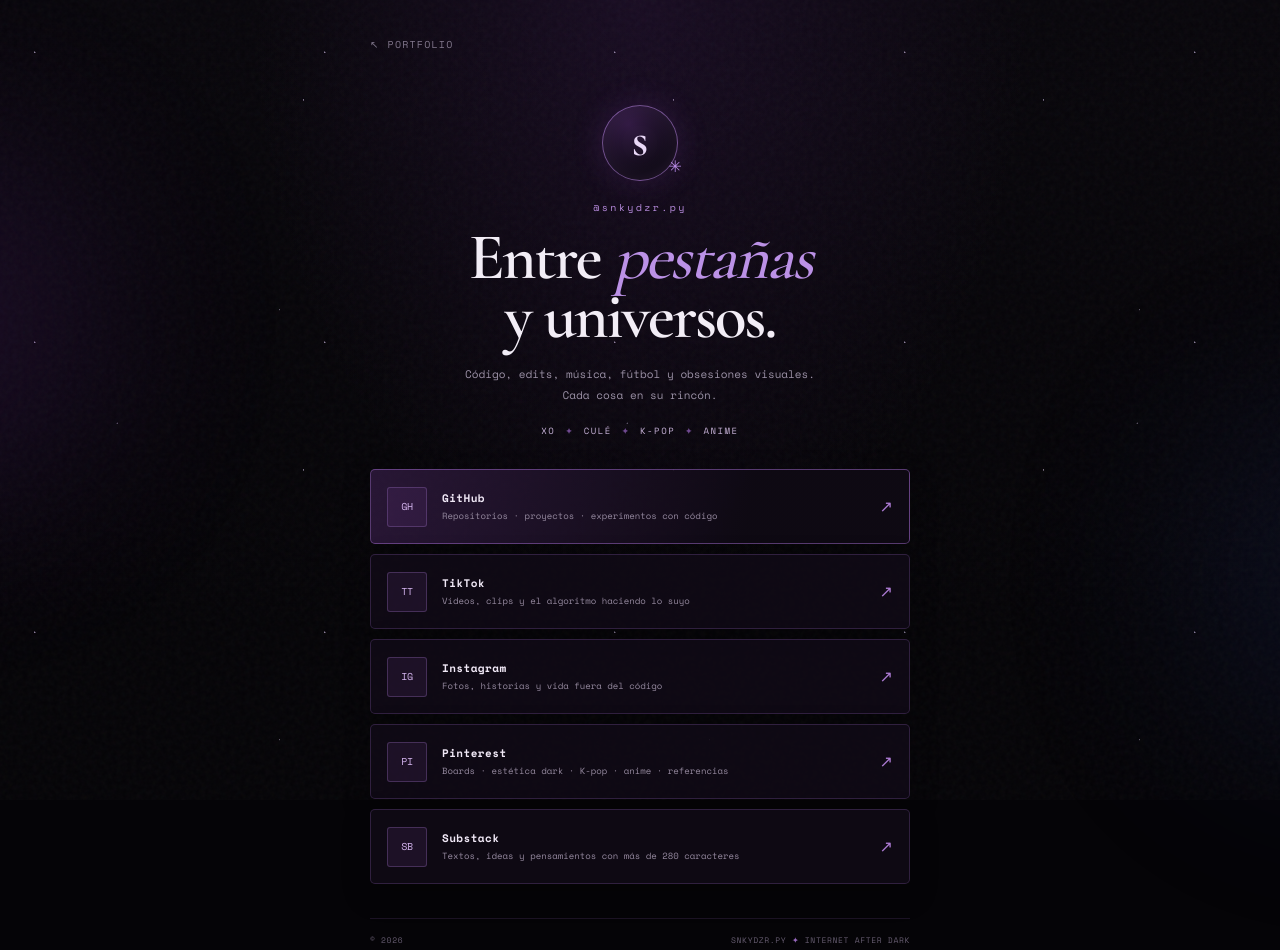
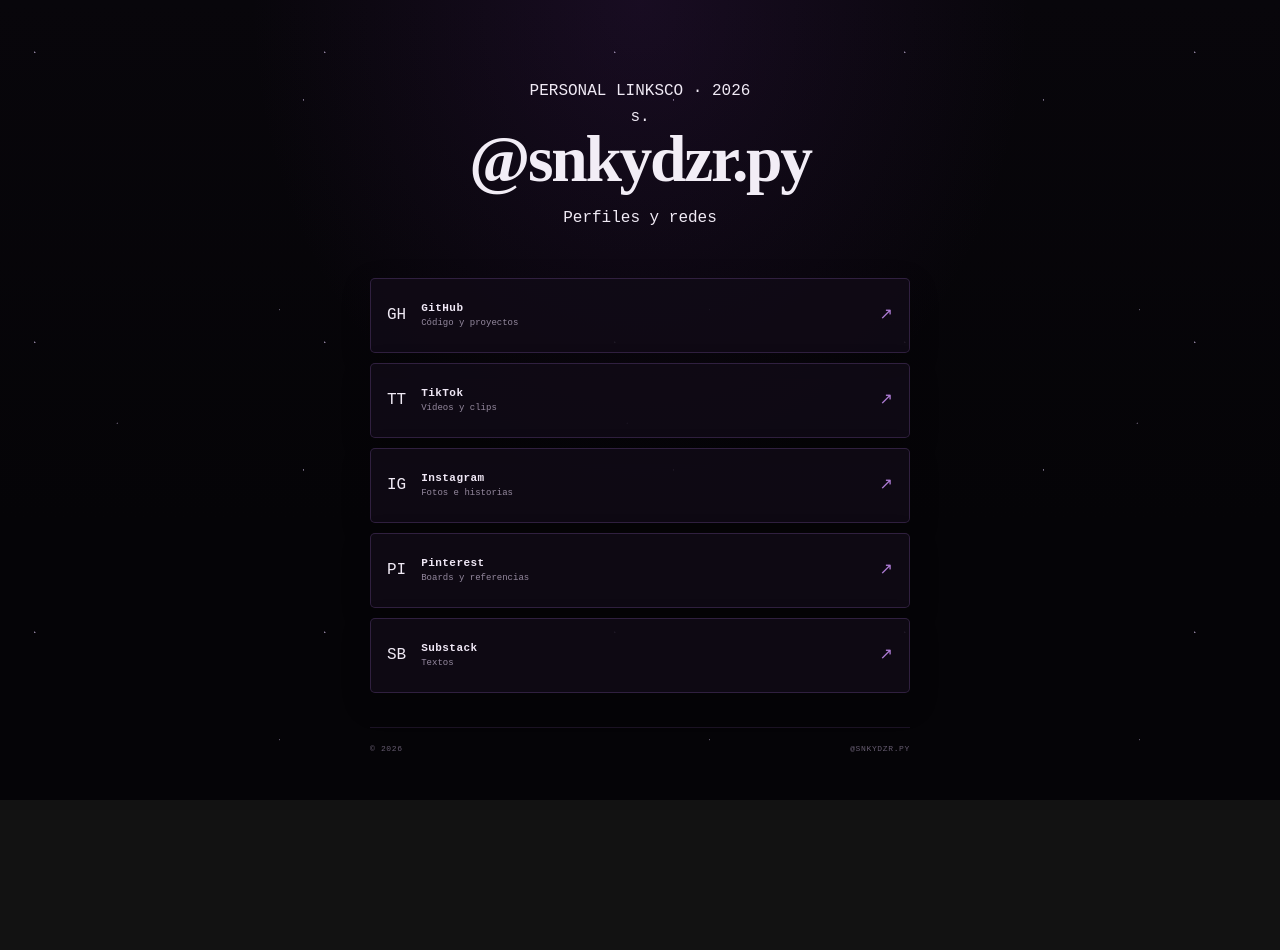
Before and after one commit to snkydzrpy/portafolio, a plain HTML site: page links/index.html in a window 1280 px wide. After the commit the page ends 800 px from the top, so only its background shows below. Drawn offline with nearby package versions, Linux system fonts and the light colour scheme.

Commit message:
Redesign personal links page

```diff
--- a/links/index.html
+++ b/links/index.html
@@ -3,63 +3,61 @@
 <head>
   <meta charset="UTF-8">
   <meta name="viewport" content="width=device-width, initial-scale=1">
-  <meta name="theme-color" content="#050407">
-  <meta name="description" content="Los rincones de internet de @snkydzr.py: código, vídeos, fotos, referencias visuales y textos.">
-  <meta property="og:title" content="snkydzr.py · links">
-  <meta property="og:description" content="Código, música, fútbol, anime y otras pestañas abiertas.">
+  <meta name="theme-color" content="#070609">
+  <meta name="description" content="Perfiles y redes de @snkydzr.py.">
+  <meta property="og:title" content="@snkydzr.py · links">
+  <meta property="og:description" content="Perfiles y redes sociales.">
   <meta property="og:type" content="website">
-  <title>snkydzr.py · links</title>
+  <title>@snkydzr.py · links</title>
   <link rel="preconnect" href="https://fonts.googleapis.com">
   <link rel="preconnect" href="https://fonts.gstatic.com" crossorigin>
-  <link href="https://fonts.googleapis.com/css2?family=Cormorant+Garamond:wght@500;600;700&family=Space+Mono:wght@400;700&display=swap" rel="stylesheet">
+  <link href="https://fonts.googleapis.com/css2?family=DM+Mono:wght@400;500&family=Manrope:wght@400;500;600;700;800&display=swap" rel="stylesheet">
   <link rel="stylesheet" href="styles.css">
 </head>
 <body>
-  <div class="grain" aria-hidden="true"></div>
-  <div class="glow glow-left" aria-hidden="true"></div>
-  <div class="glow glow-right" aria-hidden="true"></div>
   <main class="page">
-    <a class="back" href="../"><span aria-hidden="true">↖</span> portfolio</a>
-
     <header class="profile">
-      <div class="sigil" aria-hidden="true"><span> s </span><i>✳</i></div>
-      <p class="handle">@snkydzr.py</p>
-      <h1>Entre <em>pestañas</em><br>y universos.</h1>
-      <p class="intro">Código, edits, música, fútbol y obsesiones visuales. Cada cosa en su rincón.</p>
-      <div class="interests" aria-label="Intereses">
-        <span>XO</span><b>✦</b><span>CULÉ</span><b>✦</b><span>K-POP</span><b>✦</b><span>ANIME</span>
+      <div class="topline"><span>PERSONAL LINKS</span><span>CO · 2026</span></div>
+      <div class="identity">
+        <div class="mark" aria-hidden="true">s<span>.</span></div>
+        <div>
+          <h1>@snkydzr.py</h1>
+          <p>Perfiles y redes</p>
+        </div>
+      </div>
+      <div class="visual-strip" aria-hidden="true">
+        <span class="pink"></span><span class="purple"></span><span class="blue"></span><span class="red"></span>
       </div>
     </header>
 
-    <section class="links" aria-label="Mis perfiles">
-      <a class="link-card github" href="https://github.com/snkydzrpy" target="_blank" rel="noopener noreferrer">
-        <span class="link-icon">GH</span>
-        <span class="link-copy"><strong>GitHub</strong><small>Repositorios · proyectos · experimentos con código</small></span>
+    <nav class="links" aria-label="Perfiles y redes">
+      <a class="link-card" href="https://github.com/snkydzrpy" target="_blank" rel="noopener noreferrer">
+        <span class="platform">GH</span>
+        <span class="link-copy"><strong>GitHub</strong><small>Código y proyectos</small></span>
         <span class="arrow" aria-hidden="true">↗</span>
       </a>
       <a class="link-card" href="https://www.tiktok.com/@snkydzr.py" target="_blank" rel="noopener noreferrer">
-        <span class="link-icon">TT</span>
-        <span class="link-copy"><strong>TikTok</strong><small>Vídeos, clips y el algoritmo haciendo lo suyo</small></span>
+        <span class="platform">TT</span>
+        <span class="link-copy"><strong>TikTok</strong><small>Vídeos y clips</small></span>
         <span class="arrow" aria-hidden="true">↗</span>
       </a>
       <a class="link-card" href="https://www.instagram.com/snkydzr.py/" target="_blank" rel="noopener noreferrer">
-        <span class="link-icon">IG</span>
-        <span class="link-copy"><strong>Instagram</strong><small>Fotos, historias y vida fuera del código</small></span>
+        <span class="platform">IG</span>
+        <span class="link-copy"><strong>Instagram</strong><small>Fotos e historias</small></span>
         <span class="arrow" aria-hidden="true">↗</span>
       </a>
       <a class="link-card" href="https://co.pinterest.com/blkpxo/_profile/" target="_blank" rel="noopener noreferrer">
-        <span class="link-icon">PI</span>
-        <span class="link-copy"><strong>Pinterest</strong><small>Boards · estética dark · K-pop · anime · referencias</small></span>
+        <span class="platform">PI</span>
+        <span class="link-copy"><strong>Pinterest</strong><small>Boards y referencias</small></span>
         <span class="arrow" aria-hidden="true">↗</span>
       </a>
       <a class="link-card" href="https://substack.com/@snkydzr" target="_blank" rel="noopener noreferrer">
-        <span class="link-icon">SB</span>
-        <span class="link-copy"><strong>Substack</strong><small>Textos, ideas y pensamientos con más de 280 caracteres</small></span>
+        <span class="platform">SB</span>
+        <span class="link-copy"><strong>Substack</strong><small>Textos</small></span>
         <span class="arrow" aria-hidden="true">↗</span>
       </a>
-    </section>
-
-    <footer><span>© 2026</span><span>snkydzr.py <i>✦</i> internet after dark</span></footer>
+    </nav>
+    <footer><span>© 2026</span><span>@snkydzr.py</span></footer>
   </main>
 </body>
 </html>
```
